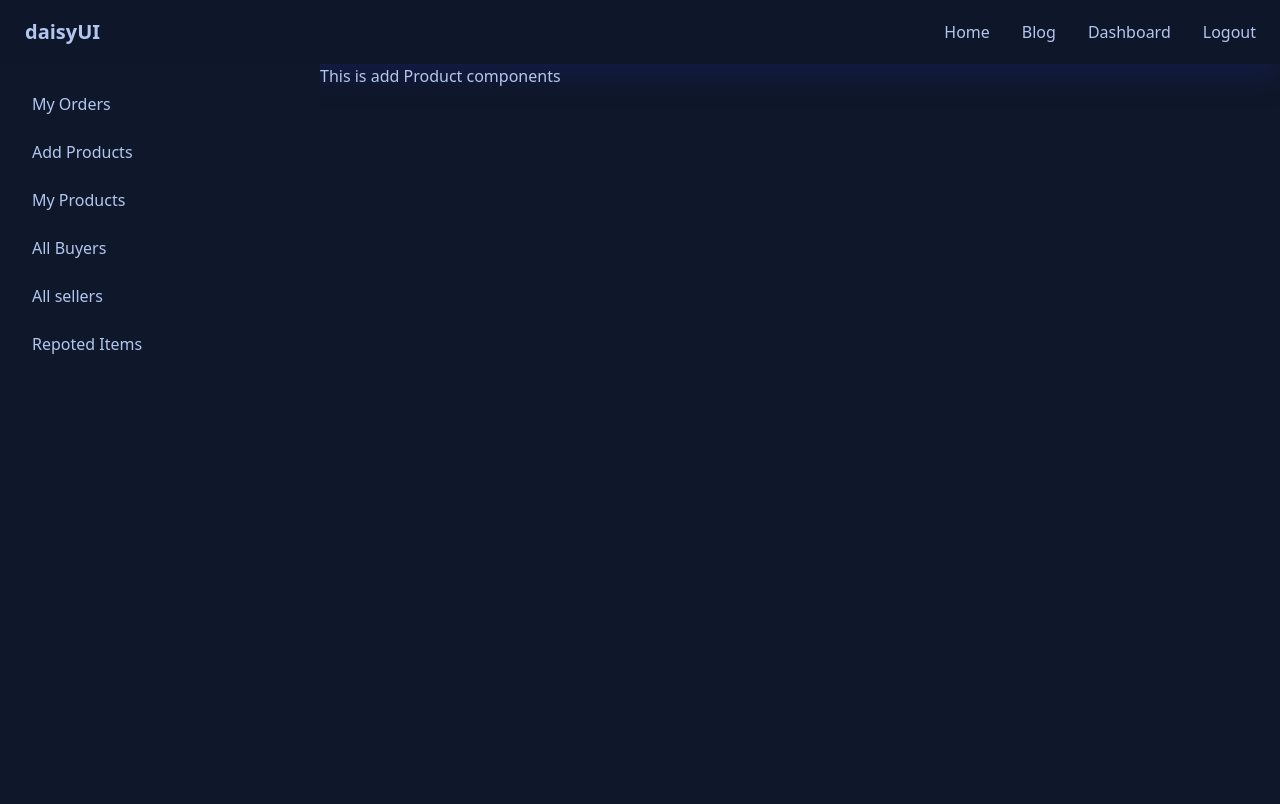
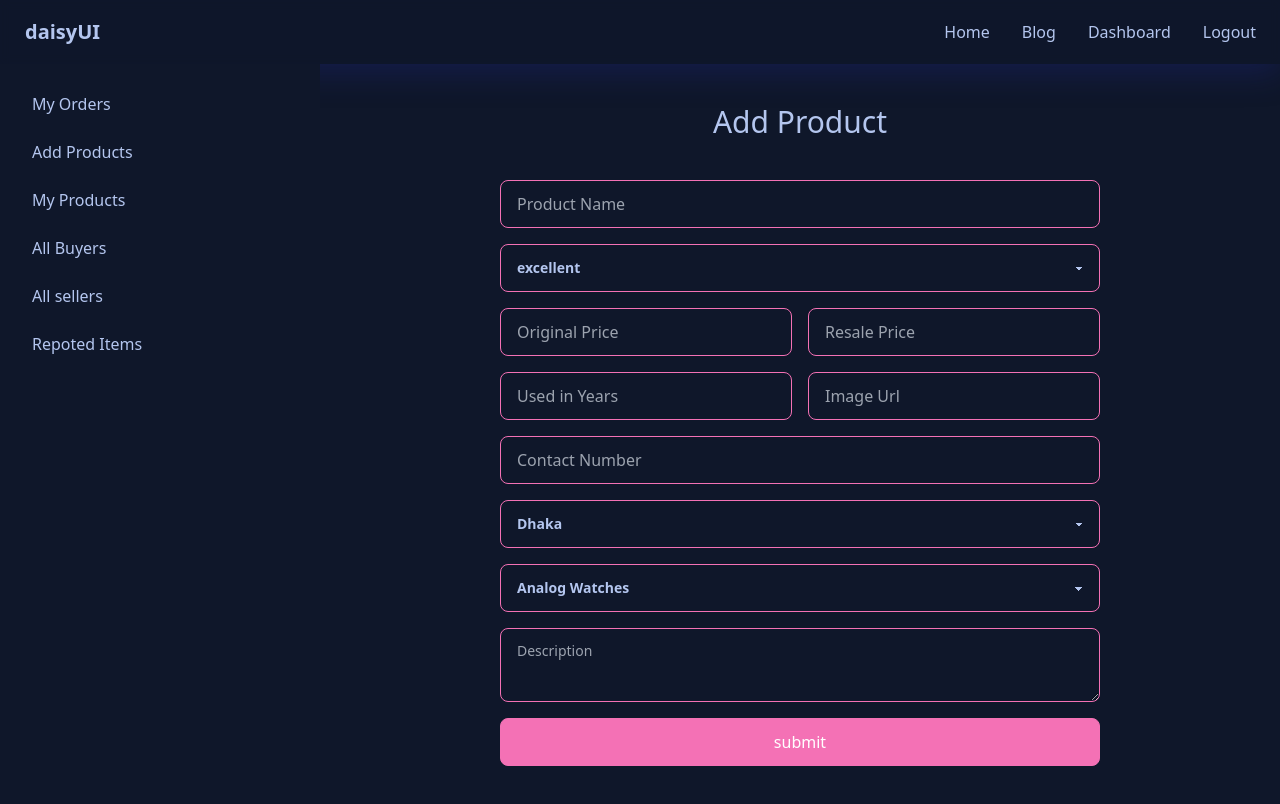
Before and after one commit to rohitkhan4141/watch-world-client, a React (Vite) app: page /dashboard/seller/addproduct in a window 1280 px wide. Shown: the top 804 px of the page. Built offline with nearby package versions, Linux system fonts and the light colour scheme; no server answers; sample sign-in values are in the browser's storage.

Commit message:
add product page added

```diff
--- a/src/Pages/Dashboard/BuyerDashboard/MyOrders.jsx
+++ b/src/Pages/Dashboard/BuyerDashboard/MyOrders.jsx
@@ -1,11 +1,15 @@
 import { useQuery } from "@tanstack/react-query";
-import React from "react";
+import React, { useContext } from "react";
+import { AuthContext } from "../../../Contexts/AuthContext/AuthContext";
 
 const MyOrders = () => {
+  const { user } = useContext(AuthContext);
   const { data: orders = [] } = useQuery({
     queryKey: ["myOrders"],
     queryFn: async () => {
-      const res = await fetch("http://localhost:5000/myOrders");
+      const res = await fetch(
+        `http://localhost:5000/mybookings?email=${user.email}`
+      );
       const data = await res.json();
       return data;
     },
@@ -15,9 +19,9 @@ const MyOrders = () => {
       <table className='table w-full'>
         <thead>
           <tr>
-            <th>Name</th>
-            <th>Job</th>
-            <th>Favorite Color</th>
+            <th>Image</th>
+            <th>Watch Name</th>
+            <th>Price</th>
             <th></th>
           </tr>
         </thead>
@@ -27,23 +31,20 @@ const MyOrders = () => {
               <td>
                 <div className='flex items-center space-x-3'>
                   <div className='avatar'>
-                    <div className='mask mask-squircle w-12 h-12'>
+                    <div className='mask mask-square w-28 h-28'>
                       <img
                         src={order?.watchPicture}
                         alt='Avatar Tailwind CSS Component'
+                        className='rounded-lg'
                       />
                     </div>
                   </div>
-                  {/* <div>
-                      <div className='font-bold'>Hart Hagerty</div>
-                      <div className='text-sm opacity-50'>United States</div>
-                    </div> */}
                 </div>
               </td>
               <td>{order?.watchName}</td>
               <td>{`$ ${order?.price}`}</td>
               <th>
-                <button className='btn btn-ghost btn-xs'>details</button>
+                <button className='btn btn-primary btn-xs'>pay</button>
               </th>
             </tr>
           ))}
--- a/src/Pages/Dashboard/SellerDashBoard/AddProduct.jsx
+++ b/src/Pages/Dashboard/SellerDashBoard/AddProduct.jsx
@@ -1,9 +1,134 @@
 import React from "react";
+import toast from "react-hot-toast";
 
 const AddProduct = () => {
+  const submitProduct = (event) => {
+    event.preventDefault();
+    const form = event.target;
+    const name = form.name.value;
+    const condition = form.condition.value;
+    const originalPrice = form.originalPrice.value;
+    const resalePrice = form.resalePrice.value;
+    const used = form.used.value;
+    const picture = form.picture.value;
+    const phone = form.phone.value;
+    const location = form.location.value;
+    const categorieName = form.categorieName.value;
+    const description = form.description.value;
+
+    const productDetails = {
+      name,
+      condition,
+      originalPrice,
+      resalePrice,
+      picture,
+      phone,
+      location,
+      categorieName,
+      description,
+      used,
+    };
+
+    fetch("http://localhost:5000/products", {
+      method: "POST",
+      headers: {
+        "Content-Type": "application/json",
+      },
+      body: JSON.stringify(productDetails),
+    })
+      .then((res) => res.json())
+      .then((data) => {
+        if (data.acknowledged) {
+          toast.success("product added successfully");
+        }
+      });
+  };
   return (
-    <div>
-      <h2>This is add Product components</h2>
+    <div className='lg:w-2/3 mx-auto'>
+      <h2 className='text-3xl text-center mt-10 mb-5'>Add Product</h2>
+      <form onSubmit={submitProduct} className='grid gap-y-4 p-5'>
+        <input
+          required
+          type='text'
+          name='name'
+          placeholder='Product Name'
+          className='input input-bordered input-accent w-full'
+        />
+        <select
+          required
+          name='condition'
+          className='select select-accent w-full'
+        >
+          <option value='excellent'>excellent</option>
+          <option value='good'>good</option>
+          <option value='fair'>fair</option>
+        </select>
+        <div className='grid grid-cols-1 md:grid-cols-2 gap-x-4 gap-y-4'>
+          <input
+            type='number'
+            required
+            name='originalPrice'
+            placeholder='Original Price'
+            className='input input-bordered input-accent w-full'
+          />
+          <input
+            type='number'
+            required
+            name='resalePrice'
+            placeholder='Resale Price'
+            className='input input-bordered input-accent w-full'
+          />
+          <input
+            type='number'
+            required
+            name='used'
+            placeholder='Used in Years'
+            className='input input-bordered input-accent w-full'
+          />
+          <input
+            type='text'
+            required
+            name='picture'
+            placeholder='Image Url'
+            className='input input-bordered input-accent w-full'
+          />
+        </div>
+        <input
+          type='number'
+          required
+          name='phone'
+          placeholder='Contact Number'
+          className='input input-bordered input-accent w-full'
+        />
+        <select
+          required
+          name='location'
+          className='select select-accent w-full'
+        >
+          <option value='Dhaka'>Dhaka</option>
+          <option value='Chittagong'>Chittagong</option>
+          <option value='Rangpur'>Rangpur</option>
+        </select>
+        <select
+          required
+          name='categorieName'
+          className='select select-accent w-full'
+        >
+          <option value='Analog Watches'>Analog Watches</option>
+          <option value='Digital Watches'>Digital Watches</option>
+          <option value='Mechanical Watches'>Mechanical Watches</option>
+        </select>
+        <textarea
+          name='description'
+          className='textarea textarea-accent'
+          placeholder='Description'
+        ></textarea>
+        <input
+          type='submit'
+          value='submit'
+          className='input input-bordered input-accent w-full bg-accent text-white'
+        />
+      </form>
     </div>
   );
 };
```
